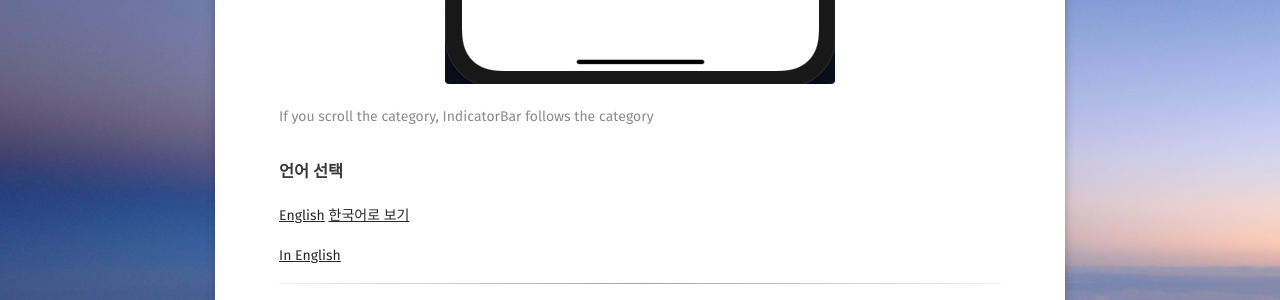
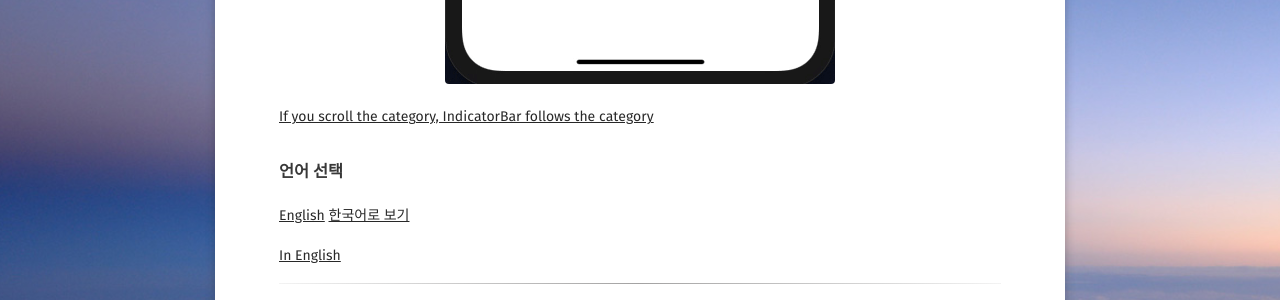
Before and after one commit to DanJeong-KR/changSic.github.io, a Jekyll site: the page built from _posts/2019-07-16-CustomCategoryView.md, in a window 1280 px wide. Shown: the part 2114-2414 px from the top of the page. Built offline with Jekyll 4.4.1, drawn with Linux system fonts in a browser that asks for light colours; some web fonts are replaced; comment, search, counter and statistics services are not loaded.

```diff
--- a/_posts/2019-07-16-CustomCategoryView.md
+++ b/_posts/2019-07-16-CustomCategoryView.md
@@ -32,8 +32,8 @@ mady by **Sicc**
   </a>
   <figcaption>
     <a href="/assets/CategoryScrollingWithIndicatorBar.gif" title = "If you scroll the category, IndicatorBar follows the category">
+    If you scroll the category, IndicatorBar follows the category
     </a>
-    If you scroll the category, IndicatorBar follows the category
   </figcaption>
 </figure>
 
```
